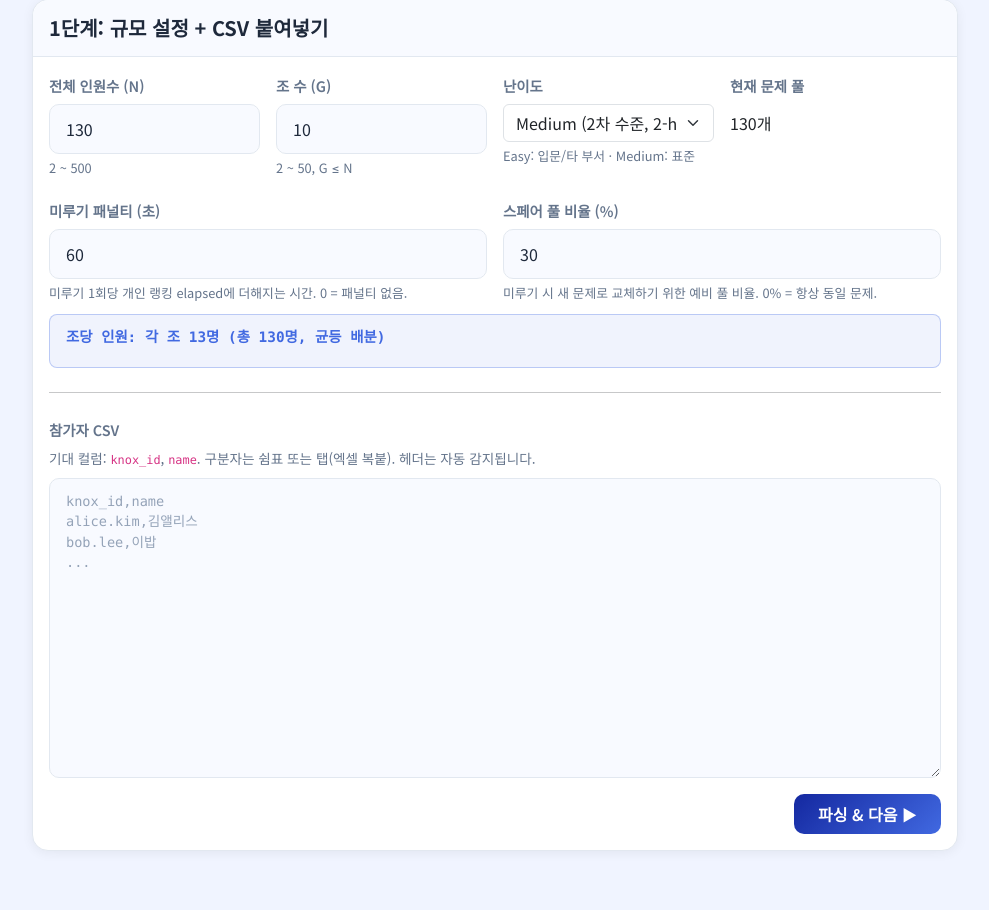
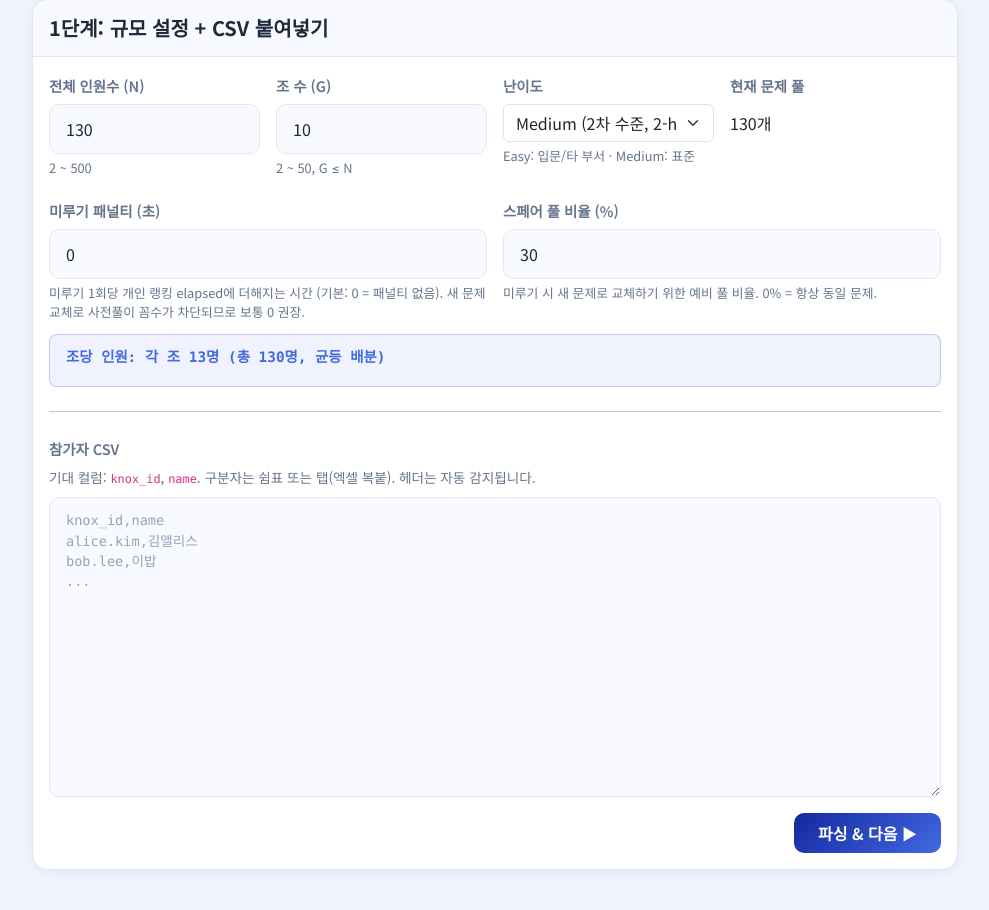
Before and after one commit to DragonBall2/relay-challenge-, a Flask app: page /admin/init in a window 1280 px wide. Shown: the part 305-1215 px from the top of the page, without its empty margins (145-1134 px from the left). Run offline with Flask 3, Linux system fonts and the light colour scheme; the visitor is signed in with stand-in values (Sample User, id 1).

Commit message:
미루기 패널티 기본값 60 → 0초 (사실상 비활성)
새 문제 교체만으로 사전풀이 꼼수가 충분히 차단되며,
패널티는 정당한 자리비움 사용까지 불이익을 주는 부작용이 큼.
운영자가 마법사에서 직접 0~600초 사이로 조정 가능 (입력 자체는 유지).

```diff
--- a/app.py
+++ b/app.py
@@ -24,7 +24,7 @@ DEFAULT_SETTINGS = {
     'show_individual_ranking': True,
     'challenge_opened': False,   # 참가자에게 공개 여부. 관리자가 명시적으로 열어야 함.
     'difficulty': 'medium',      # easy | medium (hard는 차후)
-    'defer_penalty_seconds': 60, # 미루기 1회당 개인 랭킹에 더해지는 패널티 (초)
+    'defer_penalty_seconds': 0,  # 미루기 1회당 개인 랭킹에 더해지는 패널티 (초). 0 = 패널티 없음
     'buffer_ratio': 0.3,         # 스페어 풀 비율 (전체 인원 대비)
 }
 
@@ -442,7 +442,7 @@ def success():
                            is_group_finished=is_group_finished)
 
 
-def get_individual_rankings(limit=20, defer_penalty_seconds=60):
+def get_individual_rankings(limit=20, defer_penalty_seconds=0):
     """개인 경과시간 랭킹 — status='completed' 주자만, 보정 경과시간 오름차순.
 
     보정 경과시간 = (completed_at - started_at) + deferred_count * defer_penalty_seconds
@@ -476,7 +476,7 @@ def leaderboard():
     rankings = get_group_rankings()
     settings = _read_settings()
     show_individual = settings.get('show_individual_ranking', True)
-    penalty_sec = int(settings.get('defer_penalty_seconds', 60))
+    penalty_sec = int(settings.get('defer_penalty_seconds', 0))
     individuals = (get_individual_rankings(limit=10, defer_penalty_seconds=penalty_sec)
                    if show_individual else [])
     return render_template('leaderboard.html',
@@ -574,7 +574,7 @@ def admin_dashboard():
                            challenge_opened=challenge_opened,
                            initialized=initialized,
                            difficulty=settings.get('difficulty', 'medium'),
-                           defer_penalty_seconds=int(settings.get('defer_penalty_seconds', 60)),
+                           defer_penalty_seconds=int(settings.get('defer_penalty_seconds', 0)),
                            spare_total=spare_total,
                            spare_used=spare_used,
                            spare_remaining=spare_remaining)
@@ -1051,7 +1051,7 @@ def admin_init_commit():
             'message': f'unknown difficulty: {difficulty!r}'
         }), 400
     try:
-        defer_penalty_seconds = int(data.get('defer_penalty_seconds', 60))
+        defer_penalty_seconds = int(data.get('defer_penalty_seconds', 0))
         buffer_ratio = float(data.get('buffer_ratio', 0.3))
     except (TypeError, ValueError):
         return jsonify({'ok': False, 'error_code': 'VALIDATION',
--- a/templates/admin_init.html
+++ b/templates/admin_init.html
@@ -95,9 +95,10 @@
           <div class="col-md-6">
             <label class="form-label" style="font-weight: 600;">미루기 패널티 (초)</label>
             <input type="number" class="form-control" id="input-defer-penalty"
-                   value="60" min="0" max="600" step="10">
+                   value="0" min="0" max="600" step="10">
             <div style="color: var(--text-secondary); font-size: 0.8rem; margin-top: 0.25rem;">
-              미루기 1회당 개인 랭킹 elapsed에 더해지는 시간. 0 = 패널티 없음.
+              미루기 1회당 개인 랭킹 elapsed에 더해지는 시간 (기본: 0 = 패널티 없음).
+              새 문제 교체로 사전풀이 꼼수가 차단되므로 보통 0 권장.
             </div>
           </div>
           <div class="col-md-6">
```
